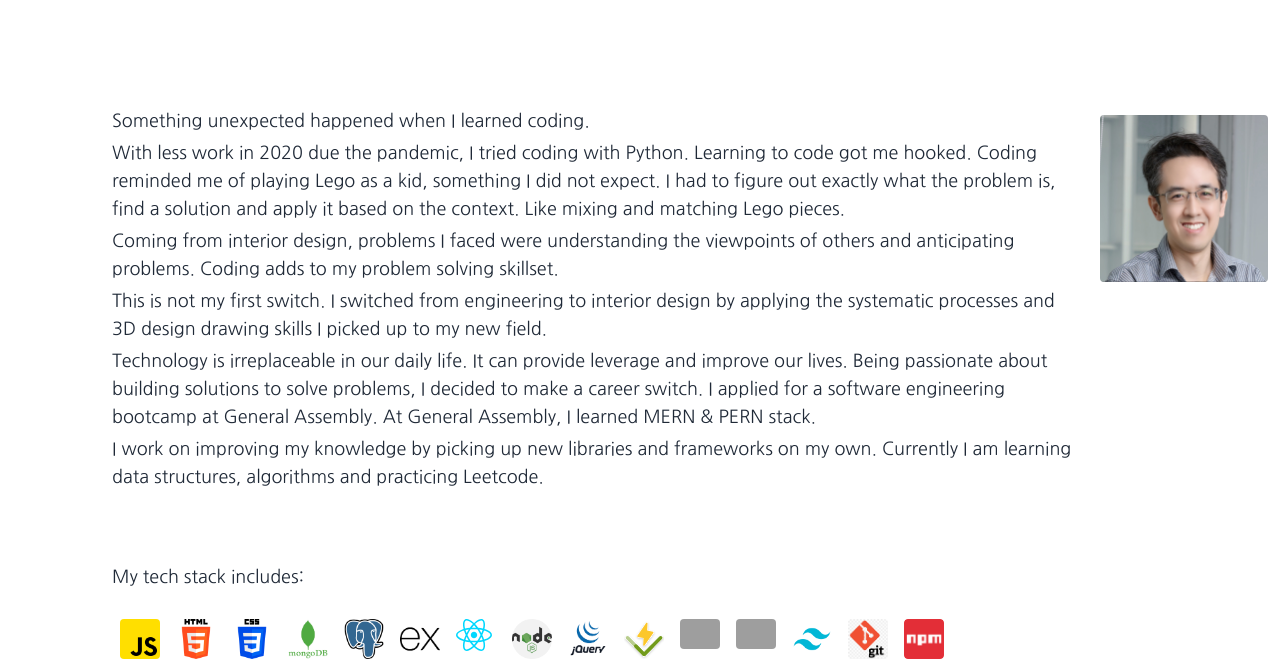
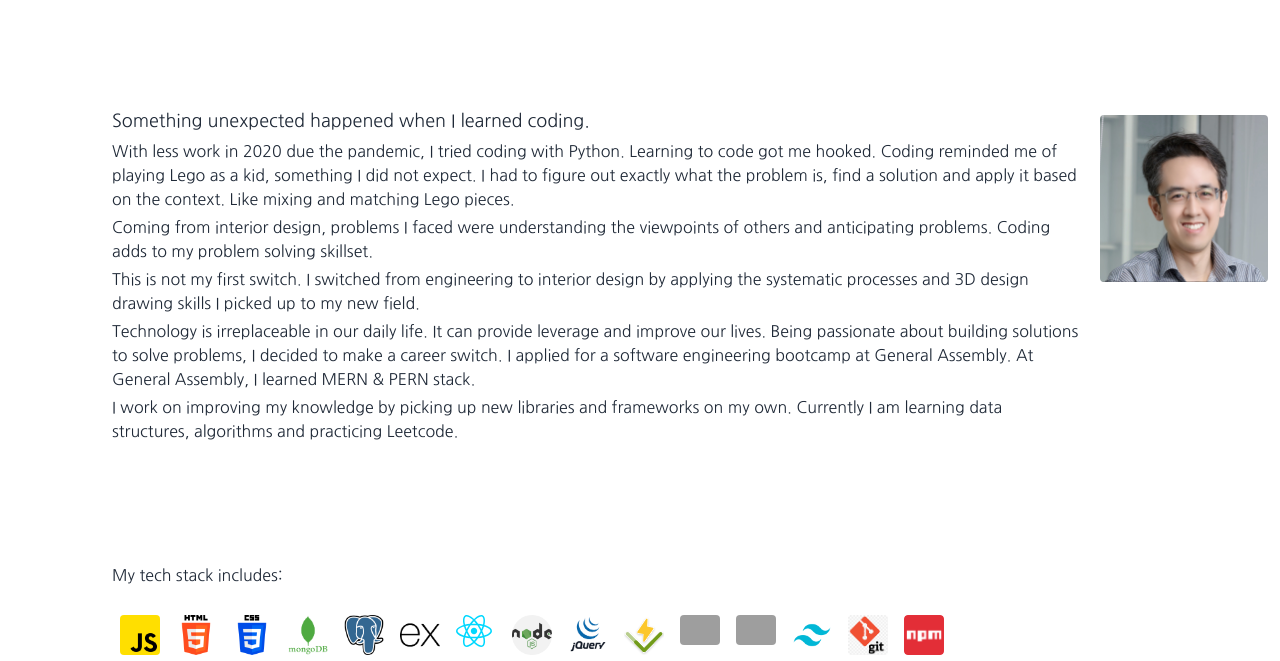
Before and after one commit to berwyntan/portfolio-v2, a React (Vite) app: page / in a window 1280 px wide. Shown: the part 920-1581 px from the top of the page. Built offline with nearby package versions, Linux system fonts and the light colour scheme; grey boxes are pictures that could not be loaded.

Commit message:
fixed formatting to about

```diff
--- a/src/components/About.jsx
+++ b/src/components/About.jsx
@@ -51,19 +51,19 @@ const About = () => {
                 <div className="md:text lg:text-lg pl-8 pr-2 md:ml-20 my-1">
                 Something unexpected happened when I learned coding.
                 </div>
-                <div className="md:text lg:text-lg pl-8 pr-2 md:ml-20 my-1">
+                <div className="md:text lg:text pl-8 pr-2 md:ml-20 my-1">
                 With less work in 2020 due the pandemic, I tried coding with Python. Learning to code got me hooked. Coding reminded me of playing Lego as a kid, something I did not expect. I had to figure out exactly what the problem is, find a solution and apply it based on the context. Like mixing and matching Lego pieces.
                 </div>
-                <div className="md:text lg:text-lg pl-8 pr-2 md:ml-20 my-1">
+                <div className="md:text lg:text pl-8 pr-2 md:ml-20 my-1">
                 Coming from interior design, problems I faced were understanding the viewpoints of others and anticipating problems. Coding adds to my problem solving skillset.
                 </div>
-                <div className="md:text lg:text-lg pl-8 pr-2 md:ml-20 my-1">
+                <div className="md:text lg:text pl-8 pr-2 md:ml-20 my-1">
                 This is not my first switch. I switched from engineering to interior design by applying the systematic processes and 3D design drawing skills I picked up to my new field.
                 </div>
-                <div className="md:text lg:text-lg pl-8 pr-2 md:ml-20 my-1">
+                <div className="md:text lg:text pl-8 pr-2 md:ml-20 my-1">
                 Technology is irreplaceable in our daily life. It can provide leverage and improve our lives. Being passionate about building solutions to solve problems, I decided to make a career switch. I applied for a software engineering bootcamp at General Assembly. At General Assembly, I learned MERN & PERN stack.
                 </div>
-                <div className="md:text lg:text-lg pl-8 pr-2 md:ml-20 my-1">
+                <div className="md:text lg:text pl-8 pr-2 md:ml-20 my-1">
                 I work on improving my knowledge by picking up new libraries and frameworks on my own. Currently I am learning data structures, algorithms and practicing Leetcode.
                 </div>
                 </div>
@@ -72,7 +72,7 @@ const About = () => {
                 </div>
                 </div>
 
-                <div className="invisible lg:visible md:text lg:text-lg pl-8 pr-2 md:ml-20 my-2 -mt-5 md:mb-6">
+                <div className="invisible lg:visible md:text lg:text pl-8 pr-2 md:ml-20 my-2 -mt-5 md:mb-6">
                 My tech stack includes:
                 </div>
                 <div className="invisible md:visible flex pl-8 pr-2 md:ml-20 my-1">
```
